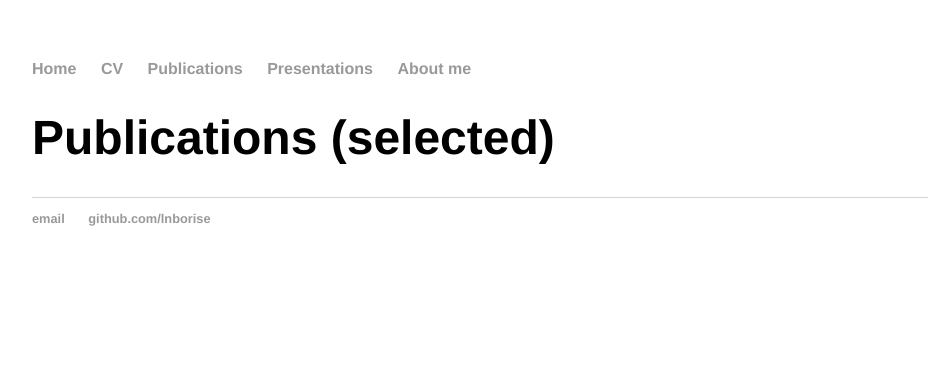
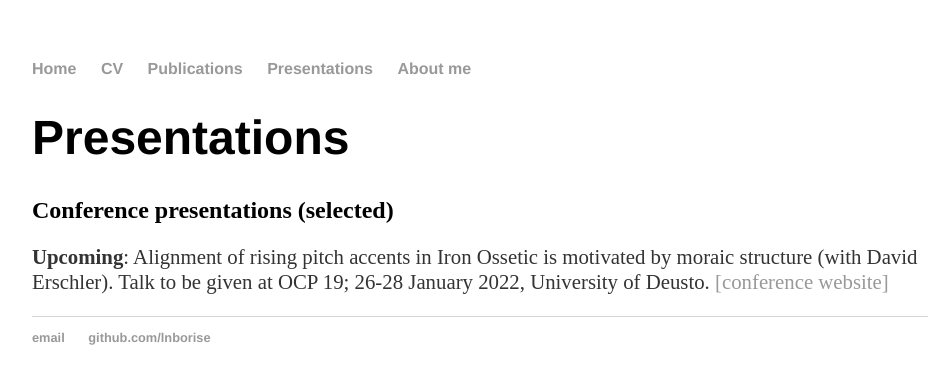
Before and after one commit to lnborise/lnborise.github.io, a Jekyll site: the page built from presentations.html, in a window 1280 px wide. Shown: the top 384 px of the page, without its empty margins (160-1107 px from the left). Built offline with Jekyll 4.4.1, drawn with Linux system fonts in a browser that asks for light colours.

Commit message:
Update presentations.html

```diff
--- a/presentations.html
+++ b/presentations.html
@@ -3,4 +3,8 @@ layout: default
 title: Presentations
 ---
 <div class="blurb">
-	<h1>Publications (selected)</h1>
+	<h1>Presentations</h1>
+
+	 <h2>Conference presentations (selected)</h2>
+
+	<p><b>Upcoming</b>: Alignment of rising pitch accents in Iron Ossetic is motivated by moraic structure (with David Erschler). Talk to be given at OCP 19; 26-28 January 2022, University of Deusto. <a href="https://sulfsbjorninn.wixsite.com/ocp19"> [conference website]</a>
```
